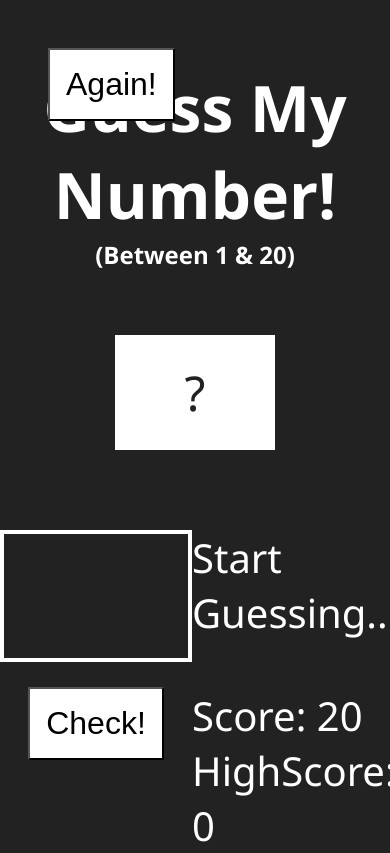
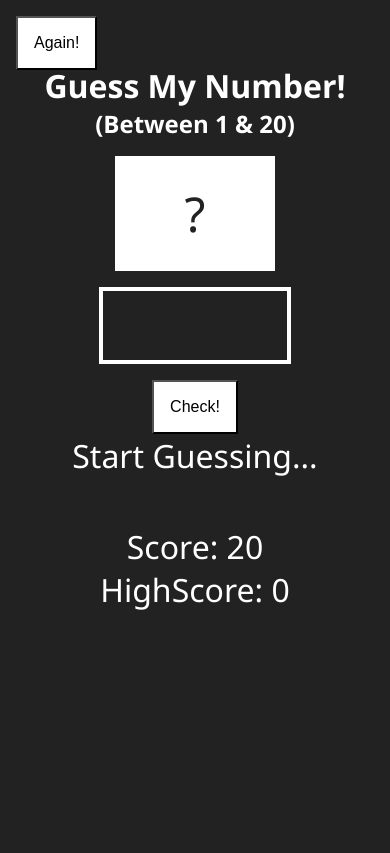
Before and after one commit to Grunt395/Guess-My-Number, a plain HTML site: page index.html in a window 390 px wide. Drawn offline with Linux system fonts and the light colour scheme.

Commit message:
Added media queries

```diff
--- a/script.js
+++ b/script.js
@@ -1,30 +1,37 @@
 
 let secretNumber = Math.floor(Math.random() * 20) + 1;
-let guess = 0;
 let score = 20;
 let highScore = 0;
 
+// Function for changing displayed message
+function displayText(text) {
+    document.querySelector(".text").textContent = text;
+}
+
 document.querySelector(".check").addEventListener("click", function() {
-    guess = Number(document.querySelector(".guess").value);
+    let guess = Number(document.querySelector(".guess").value);
 
+    // Empty Guess
     if (!guess) {
-        document.querySelector(".text").textContent = "No guess...";
+        displayText("No guess...");
     }
 
+    // Correct Guess
     else if (guess === secretNumber) {
         if (score > highScore) {
             highScore = score;
         }
-        document.querySelector(".text").textContent = "You Win!";
+        displayText("You Win!");
         document.querySelector(".number").textContent = secretNumber;
         document.querySelector(".highscore").textContent = highScore;
         document.querySelector(".number").style.width = "15rem";
         document.querySelector("body").style.backgroundColor = "#60b347";
     }
 
+    // Too High or Low
     else if (guess !== secretNumber) {
         if (score > 1) {
-            document.querySelector(".text").textContent = guess > secretNumber ? "Too High!" : "Too Low!";
+            displayText(guess > secretNumber ? "Too High!" : "Too Low!");
             score--;
             document.querySelector(".score").textContent = score;
         }
@@ -32,10 +39,11 @@ document.querySelector(".check").addEventListener("click", function() {
 
 });
 
+// Reset Button
 document.querySelector(".again").addEventListener("click", function() {
     score = 20;
     secretNumber = Math.floor(Math.random() * 20) + 1;
-    document.querySelector(".text").textContent = "Start Guessing...";
+    displayText("Start Guessing...");
     document.querySelector(".number").textContent = "?";
     document.querySelector(".score").textContent = score;
     document.querySelector("body").style.backgroundColor = "#222";
--- a/style.css
+++ b/style.css
@@ -67,7 +67,7 @@ body {
     text-align: center;
     width: 12rem;
     padding: 1rem;
-    margin-bottom: 25px;
+    margin-bottom: 1rem;
 }
 
 .check {
@@ -81,10 +81,55 @@ body {
 }
 
 .box2 {
-    font-size: 40px;
+    font-size: 2.5rem;
     width: 18rem;
 }
 
 .text {
     margin-bottom: 3rem;
 }
+
+@media (max-width: 600px) {
+
+    .again {
+        top: 1rem;
+        left: 1rem;
+        font-size: 1rem;
+    }
+
+    .title {
+        font-size: 2rem;
+    }
+
+    .subtitle {
+        margin-bottom: 1rem;
+    }
+
+    .number {
+        margin-bottom: 1rem;
+    }
+
+    .main {
+        display: inline;
+        justify-content: space-around;
+    }
+
+    .guess {
+        font-size: 2rem;
+        margin-left: auto;
+        margin-right: auto;
+    }
+
+    .check {
+        font-size: 1rem;
+    }
+
+    .box2 {
+        font-size: 2rem;
+        max-width: auto;
+        text-align: center;
+        margin-left: auto;
+        margin-right: auto;
+    }
+
+}
```
